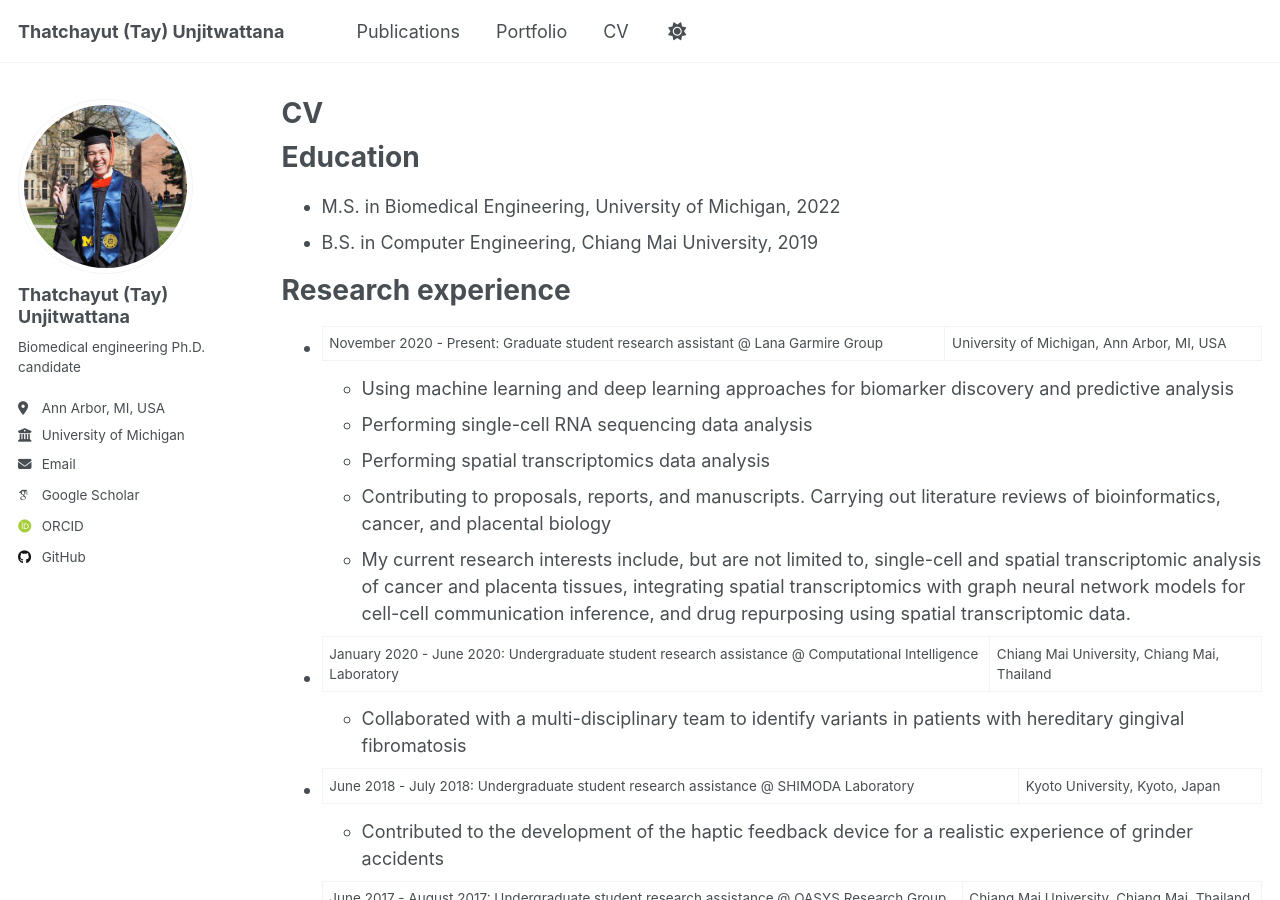
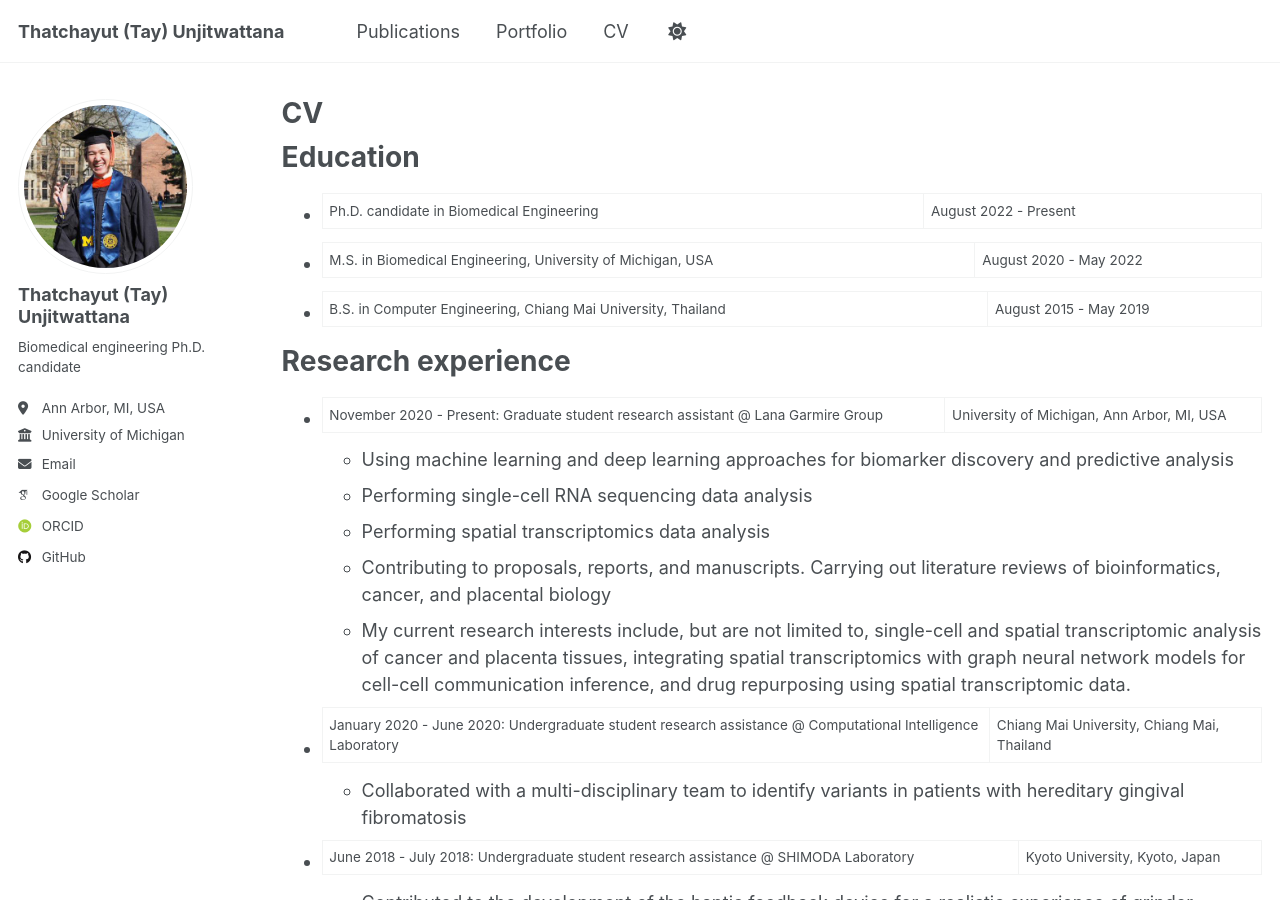
Before and after one commit to thatchayut/thatchayut.github.io, a Jekyll site: the page built from _pages/cv.md, in a window 1280 px wide and 900 px high. Built offline with Jekyll 4.4.1, drawn with Linux system fonts in a browser that asks for light colours; some web fonts are replaced.

Commit message:
Update cv.md

```diff
--- a/_pages/cv.md
+++ b/_pages/cv.md
@@ -11,8 +11,9 @@ redirect_from:
 
 Education
 ======
-* M.S. in Biomedical Engineering, University of Michigan, 2022
-* B.S. in Computer Engineering, Chiang Mai University, 2019
+* Ph.D. candidate in Biomedical Engineering | August 2022 - Present
+* M.S. in Biomedical Engineering, University of Michigan, USA | August 2020 - May 2022
+* B.S. in Computer Engineering, Chiang Mai University, Thailand | August 2015 - May 2019
 
 Research experience
 ======
```
